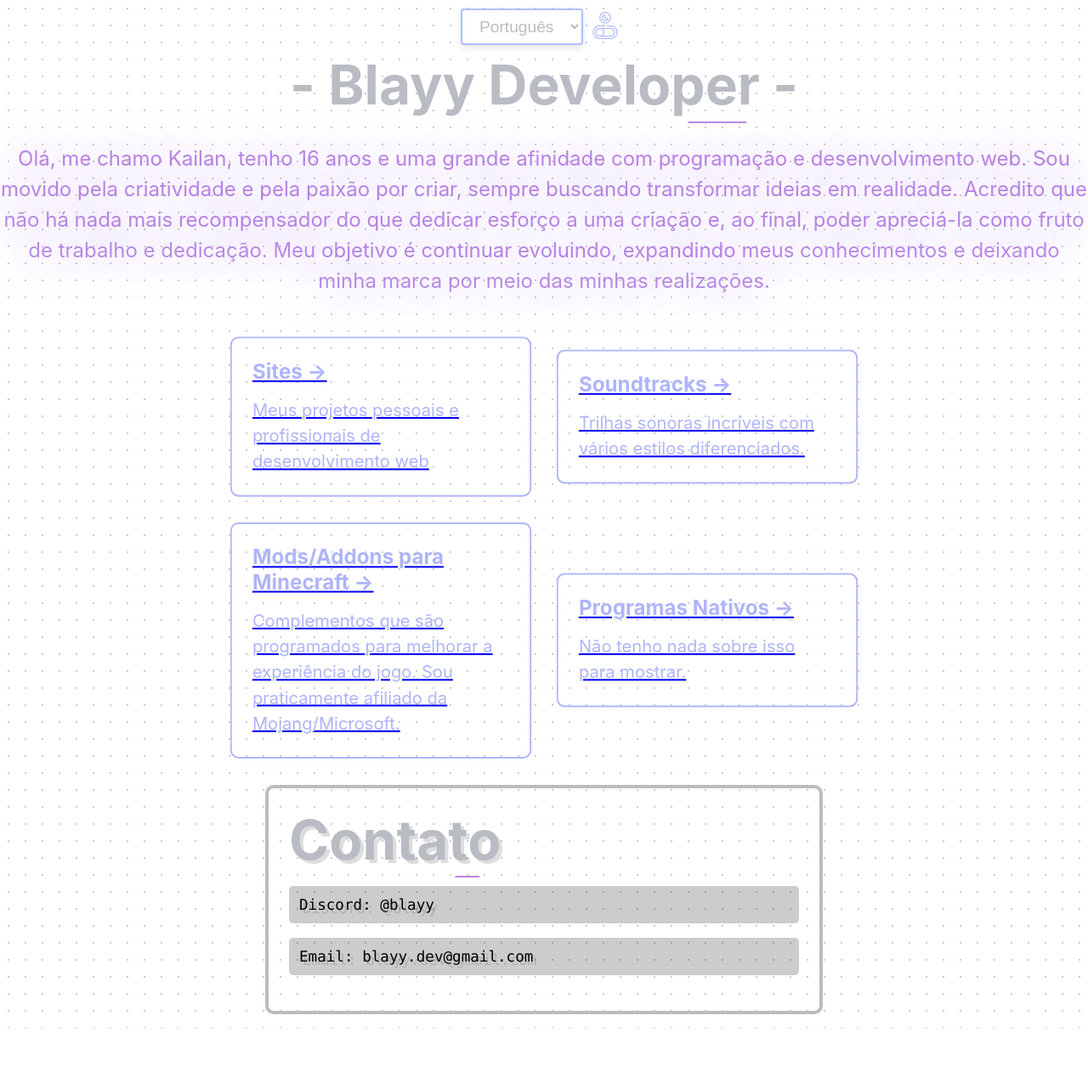
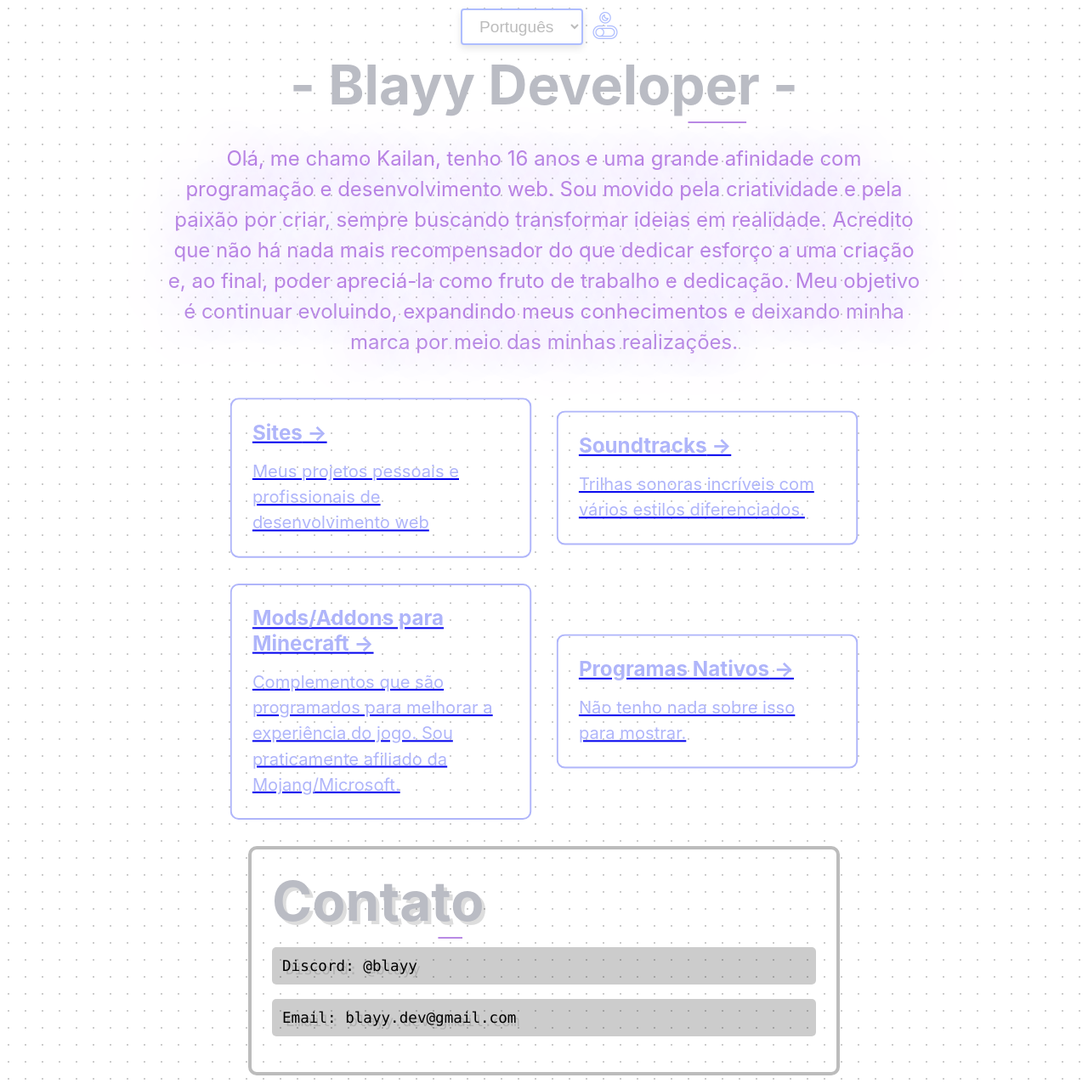
Before and after one commit to kailangl/kailan-blayy, a Next.js app: page / in a window 1280 px wide. Shown: the whole page at 85% size. Before the commit the page ends 1210 px from the top, so only its background shows below. Built offline with nearby package versions, Linux system fonts and the light colour scheme.

Commit message:
no mobile

```diff
--- a/pages/index.tsx
+++ b/pages/index.tsx
@@ -64,7 +64,7 @@
     <div className={styles.container}>
       <Head>
         <title>Kailan Gonçalo - Blayy Dev</title>
-        <meta name="description" content="Generated by create next app" />
+        <meta name="description" content="my portifolio" />
         <link rel="icon" href="/favicon.ico" />
       </Head>
 
--- a/styles/Home.module.css
+++ b/styles/Home.module.css
@@ -72,6 +72,7 @@
 
 
 .title {
+  max-width: 100%;
   display: inline-block;
   margin: 0;
   line-height: 1.15;
@@ -120,6 +121,7 @@
 }
 
 .description {
+  max-width: 70%;
   margin: 2rem 0;
   line-height: 1.5;
   font-size: 1.5rem;
@@ -281,7 +283,7 @@
   border: 4px solid #bcbcbc;
   border-radius: 10px;
   transition: color 0.15s ease, border-color 0.15s ease;
-  width: 600px;
+  width: 50%;
   text-shadow: 4px 4px 0px #0002;
 }
 .contact2 {
@@ -293,7 +295,7 @@
   border: 4px solid #bcbcbc;
   border-radius: 10px;
   transition: color 0.15s ease, border-color 0.15s ease;
-  width: 600px;
+  max-width: 600px;
   text-shadow: 4px 4px 0px #85858522;
 }
 .startd {
```
